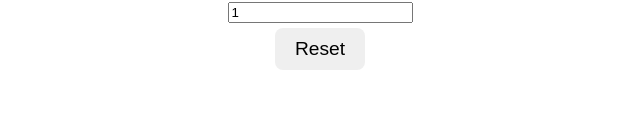
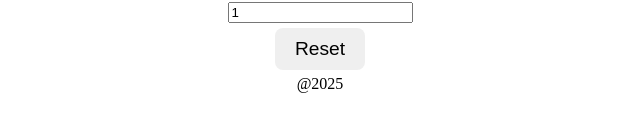
Before and after one commit to abhishek07-tech/counterapp, a plain HTML site: page index.html in a window 1280 px wide. Shown: the part 180-312 px from the top of the page, 320-960 px from the left. Drawn offline with Linux system fonts and the light colour scheme.

Commit message:
add footer

```diff
--- a/index.html
+++ b/index.html
@@ -14,11 +14,14 @@
        <button class="minusbtn"> - </button>
        <button class="plusbtn"> + </button>
 
+
     <div>
           <p>Increase/Decrease</p>
           <input class="changeby" type="number" value="1">
 
     </div>
        <button class="reasetbtn">Reset</button>
+
+       <footer>@2025</footer>
 </body>
 </html>
```
